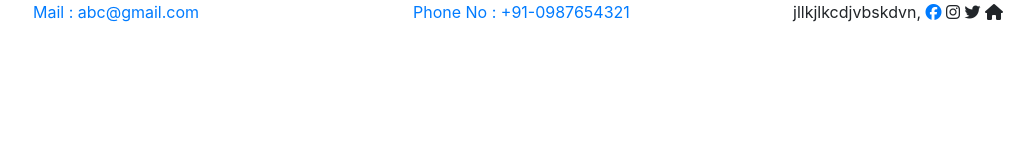
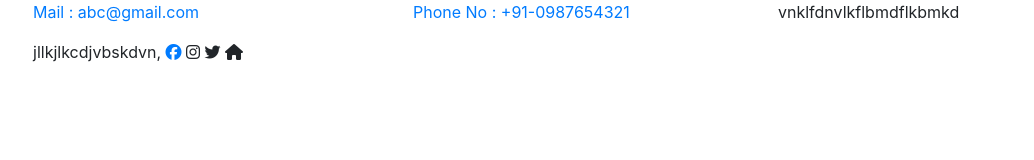
Before and after one commit to ashwini66929/practise, a plain HTML site: page index.html in a window 1280 px wide. Shown: the whole page, without its empty margins (52-1086 px from the left). Drawn offline with nearby package versions, Linux system fonts and the light colour scheme.

Commit message:
dkvdvkdsv

```diff
--- a/index.html
+++ b/index.html
@@ -18,6 +18,7 @@
           <div class="col-md-4">
             <a href="tel:098765432121"><p>Phone No : +91-0987654321</p></a>
           </div>
+          vnklfdnvlkflbmdflkbmkd
           <div class="col-md-4">
             jllkjlkcdjvbskdvn,
             <a href="www.facebook.com"><i class="fa-brands fa-facebook"></i></a>
```
